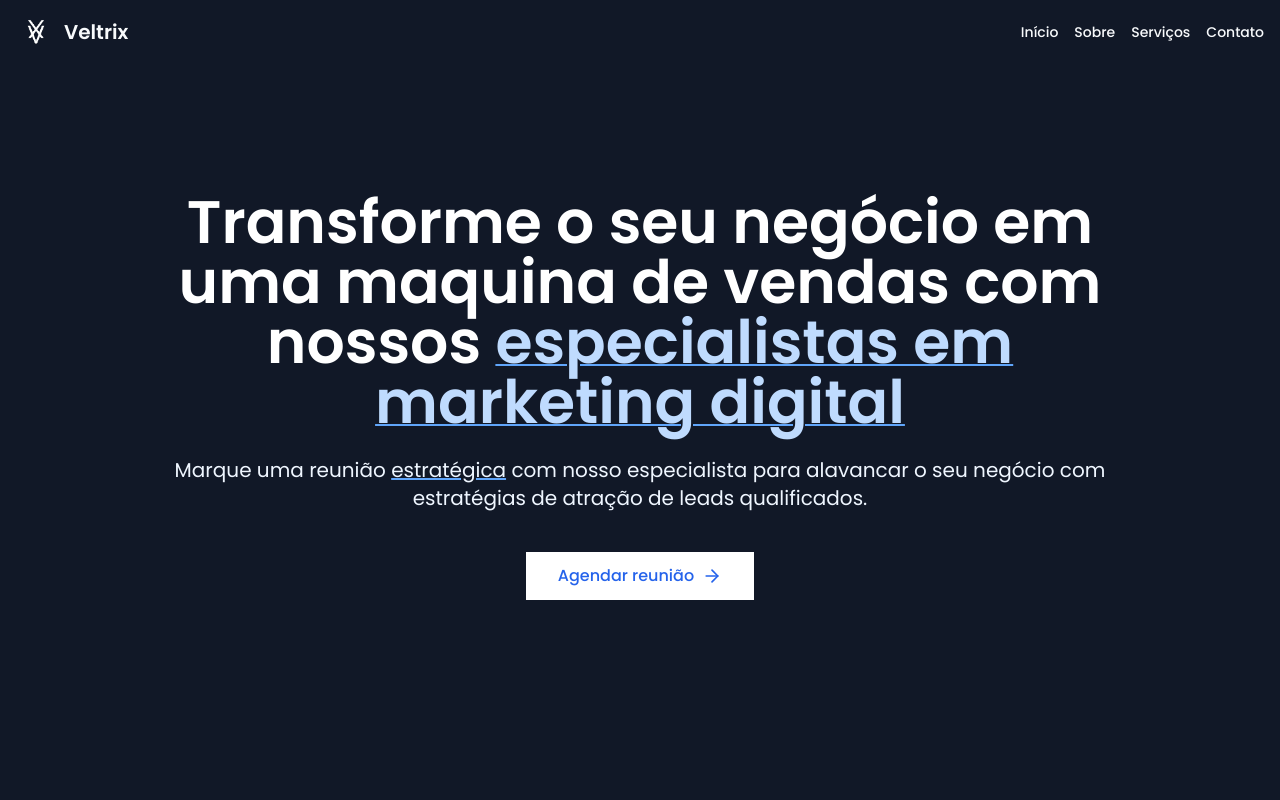
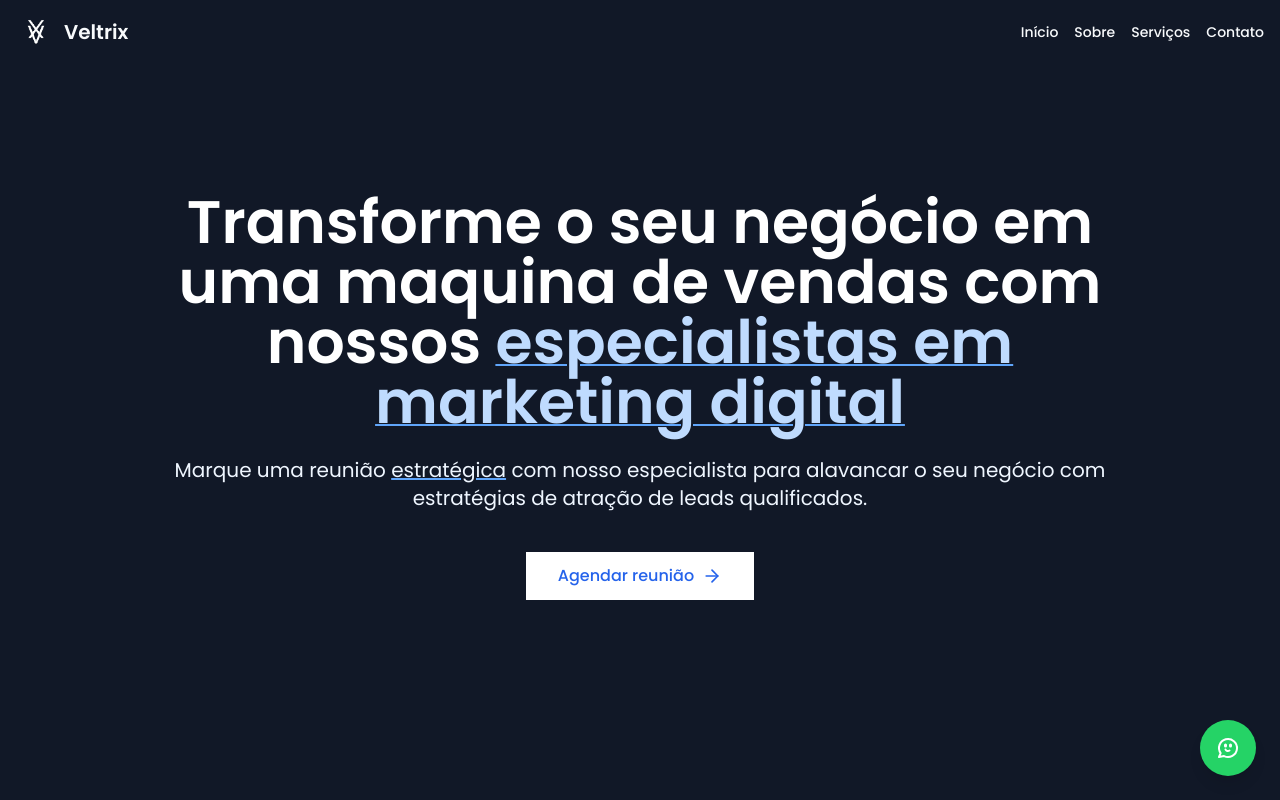
Before and after one commit to brunoidalgo/veltrix, a Next.js app: page / in a window 1280 px wide. Shown: the top 800 px of the page. Built offline with nearby package versions, Linux system fonts and the light colour scheme.

Commit message:
Feature: Adicionando Botão do WhatsApp

```diff
--- a/app/layout.tsx
+++ b/app/layout.tsx
@@ -1,6 +1,6 @@
 import type React from "react"
 import type { Metadata } from "next"
-import { Lexend, Poppins } from "next/font/google"
+import { Poppins } from "next/font/google"
 import "./globals.css"
 
 const poppins = Poppins({ subsets: ["latin"], weight: ["400", "500", "600"] })
--- a/app/page.tsx
+++ b/app/page.tsx
@@ -6,6 +6,7 @@ import Testimonials from "@/components/testimonials"
 import ContactForm from "@/components/contact-form"
 import Footer from "@/components/footer"
 import FloatingNavbar from "@/components/floating-navbar"
+import WhatsappButton from "@/components/whatsapp-button"
 
 export default function Home() {
   return (
@@ -17,6 +18,7 @@ export default function Home() {
       <CaseStudies />
       <Testimonials />
       <ContactForm />
+      <WhatsappButton />
       <Footer />
     </main>
   )
--- /dev/null
+++ b/components/whatsapp-button.tsx
@@ -0,0 +1,31 @@
+export default function WhatsappButton() {
+    return (
+        <div className="fixed bottom-6 right-6 z-50">
+            <a
+                href="https://wa.me/+5516992611641"
+                target="_blank"
+                rel="noopener noreferrer"
+                className="flex items-center justify-center w-14 h-14 bg-[#25D366] text-white rounded-full shadow-lg hover:bg-[#128C7E] transition-colors focus:outline-none focus:ring-2 focus:ring-offset-2 focus:ring-[#25D366]"
+                aria-label="Contact us on WhatsApp"
+            >
+                <svg
+                    xmlns="http://www.w3.org/2000/svg"
+                    width="24"
+                    height="24"
+                    viewBox="0 0 24 24"
+                    fill="none"
+                    stroke="currentColor"
+                    strokeWidth="2"
+                    strokeLinecap="round"
+                    strokeLinejoin="round"
+                    className="h-6 w-6"
+                >
+                    <path d="M3 21l1.65-3.8a9 9 0 1 1 3.4 2.9L3 21" />
+                    <path d="M9 10a.5.5 0 0 0 1 0V9a.5.5 0 0 0-1 0v1Z" />
+                    <path d="M14 10a.5.5 0 0 0 1 0V9a.5.5 0 0 0-1 0v1Z" />
+                    <path d="M9.5 13.5c.5 1.5 2.5 2 4 1" />
+                </svg>
+            </a>
+        </div>
+    )
+}
```
